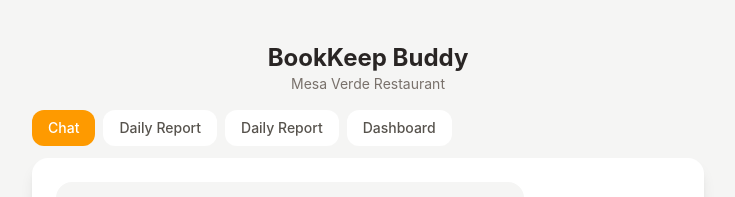
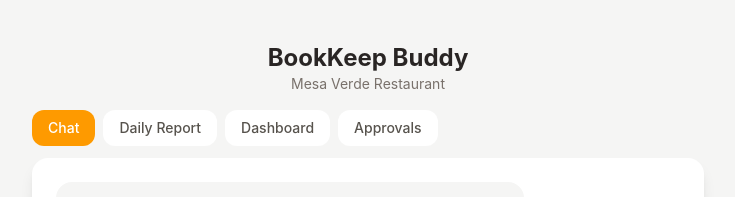
Before and after one commit to mackczeller/Book-Keeping-Buddy, a React app in the folder frontend/: page / in a window 1280 px wide. Shown: the top 197 px of the page, without its empty margins (272-1007 px from the left). Built offline with nearby package versions, Linux system fonts and the light colour scheme; the HTML template or start-up script is replaced by a standard one.

Commit message:
Add Approvals tab to nav and create ApprovalsTab placeholder

```diff
--- a/frontend/src/App.jsx
+++ b/frontend/src/App.jsx
@@ -1,5 +1,6 @@
 import { useState, useRef, useEffect } from "react"
-import MetricsTab from "./components/MetricsTab"
+import MetricsTab from "./MetricsTab"
+import ApprovalsTab from "./ApprovalsTab"
 
 function App() {
   const [tab, setTab] = useState("chat")
@@ -81,9 +82,7 @@ function App() {
         <button
           onClick={() => setTab("chat")}
           className={`px-4 py-2 rounded-xl text-sm font-medium transition-colors ${
-            tab === "chat"
-              ? "bg-amber-500 text-white"
-              : "bg-white text-stone-600 hover:bg-stone-200"
+            tab === "chat" ? "bg-amber-500 text-white" : "bg-white text-stone-600 hover:bg-stone-200"
           }`}
         >
           Chat
@@ -91,19 +90,7 @@ function App() {
         <button
           onClick={() => setTab("report")}
           className={`px-4 py-2 rounded-xl text-sm font-medium transition-colors ${
-            tab === "report"
-              ? "bg-amber-500 text-white"
-              : "bg-white text-stone-600 hover:bg-stone-200"
-          }`}
-        >
-          Daily Report
-        </button>
-        <button
-          onClick={() => setTab("report")}
-          className={`px-4 py-2 rounded-xl text-sm font-medium transition-colors ${
-            tab === "report"
-              ? "bg-amber-500 text-white"
-              : "bg-white text-stone-600 hover:bg-stone-200"
+            tab === "report" ? "bg-amber-500 text-white" : "bg-white text-stone-600 hover:bg-stone-200"
           }`}
         >
           Daily Report
@@ -111,12 +98,18 @@ function App() {
         <button
           onClick={() => setTab("metrics")}
           className={`px-4 py-2 rounded-xl text-sm font-medium transition-colors ${
-            tab === "metrics"
-              ? "bg-amber-500 text-white"
-              : "bg-white text-stone-600 hover:bg-stone-200"
+            tab === "metrics" ? "bg-amber-500 text-white" : "bg-white text-stone-600 hover:bg-stone-200"
           }`}
         >
           Dashboard
+        </button>
+        <button
+          onClick={() => setTab("approvals")}
+          className={`px-4 py-2 rounded-xl text-sm font-medium transition-colors ${
+            tab === "approvals" ? "bg-amber-500 text-white" : "bg-white text-stone-600 hover:bg-stone-200"
+          }`}
+        >
+          Approvals
         </button>
       </div>
 
@@ -204,10 +197,18 @@ function App() {
           )}
         </div>
       )}
+
       {/* Dashboard Tab */}
       {tab === "metrics" && (
         <div className="w-full max-w-2xl bg-white rounded-2xl shadow-lg min-h-[600px]">
           <MetricsTab selectedDate={reportDate} />
+        </div>
+      )}
+
+      {/* Approvals Tab */}
+      {tab === "approvals" && (
+        <div className="w-full max-w-2xl bg-white rounded-2xl shadow-lg min-h-[600px]">
+          <ApprovalsTab />
         </div>
       )}
     </div>
--- /dev/null
+++ b/frontend/src/ApprovalsTab.jsx
@@ -0,0 +1,8 @@
+export default function ApprovalsTab() {
+  return (
+    <div className="p-6">
+      <h2 className="text-lg font-bold text-stone-800">Approvals</h2>
+      <p className="text-stone-500 text-sm mt-1">Coming soon</p>
+    </div>
+  )
+}
```
Lines whose indentation alone changed are shown as unchanged.
